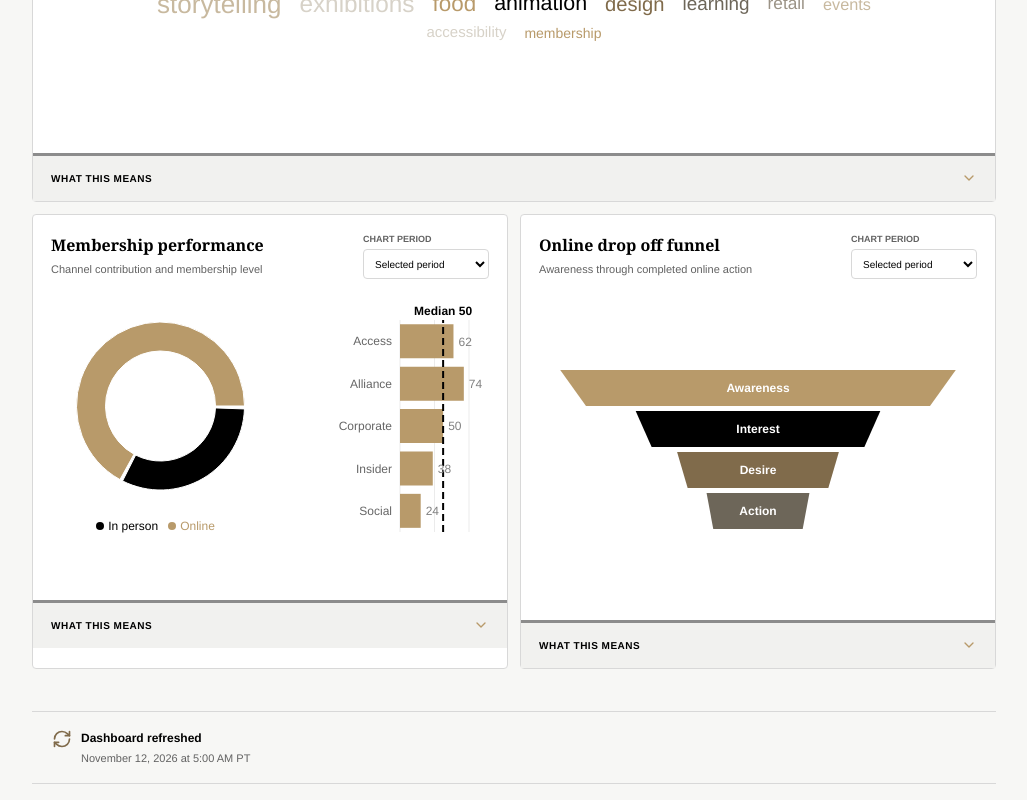
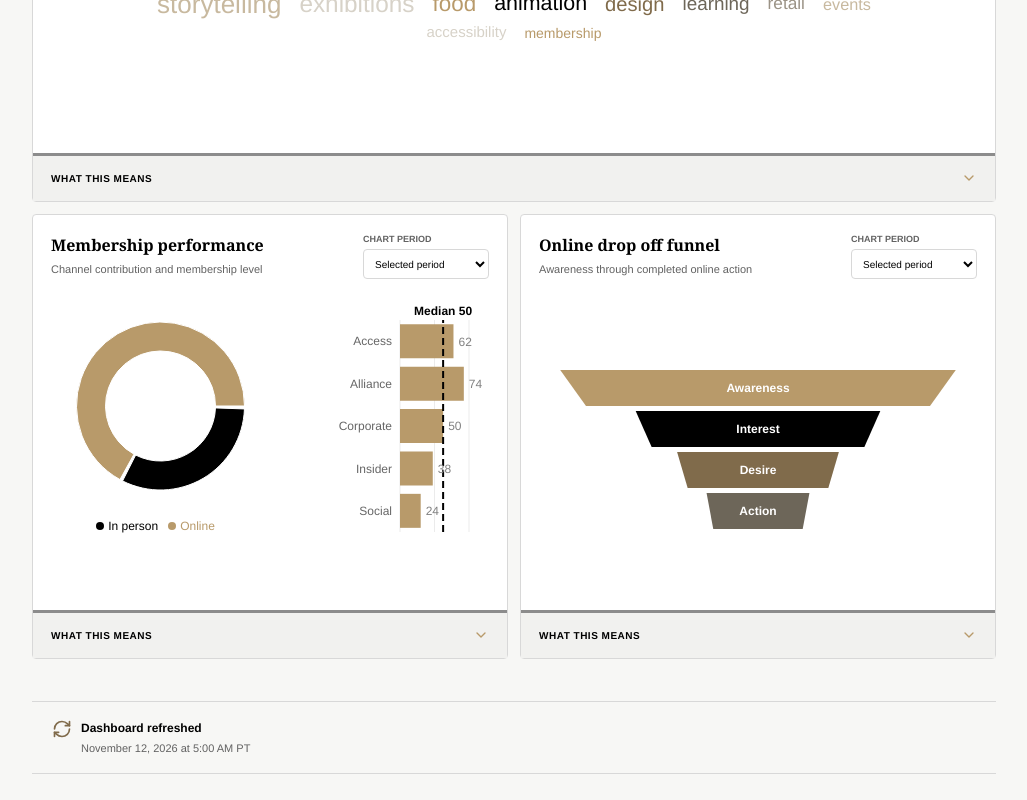
Before and after one commit to michaelbodellslalom/lucas-museum-dashboard, a React (Vite) app: page / in a window 1280 px wide. Shown: the part 5849-6649 px from the top of the page, without its empty margins (252-1279 px from the left). Built offline with nearby package versions, Linux system fonts and the light colour scheme.

Commit message:
Align conversion card insight footer

```diff
--- a/src/index.css
+++ b/src/index.css
@@ -166,6 +166,7 @@ h1, h2, h3 { font-family: "Suisse Works Book", Georgia, "Times New Roman", serif
 .conversion-card { min-height: 370px; align-self: stretch; }
 .conversion-card > .membership-chart, .conversion-card > .funnel-chart { min-height: 300px; }
 .conversion-card > .funnel-chart { min-height: 320px; }
+.conversion-card > .insight { margin-top: auto; }
 .funnel-step { width: 100%; display: flex; flex-direction: column; align-items: center; position: relative; cursor: help; }
 .funnel-step > div { min-height: 36px; padding: 7px 11px; clip-path: polygon(4% 0, 96% 0, 90% 100%, 10% 100%); color: #fff; display: grid; place-items: center; }
 .funnel-step > div span { width: 100%; font-size: 12px; line-height: 1.2; font-weight: 700; text-align: center; }
```
